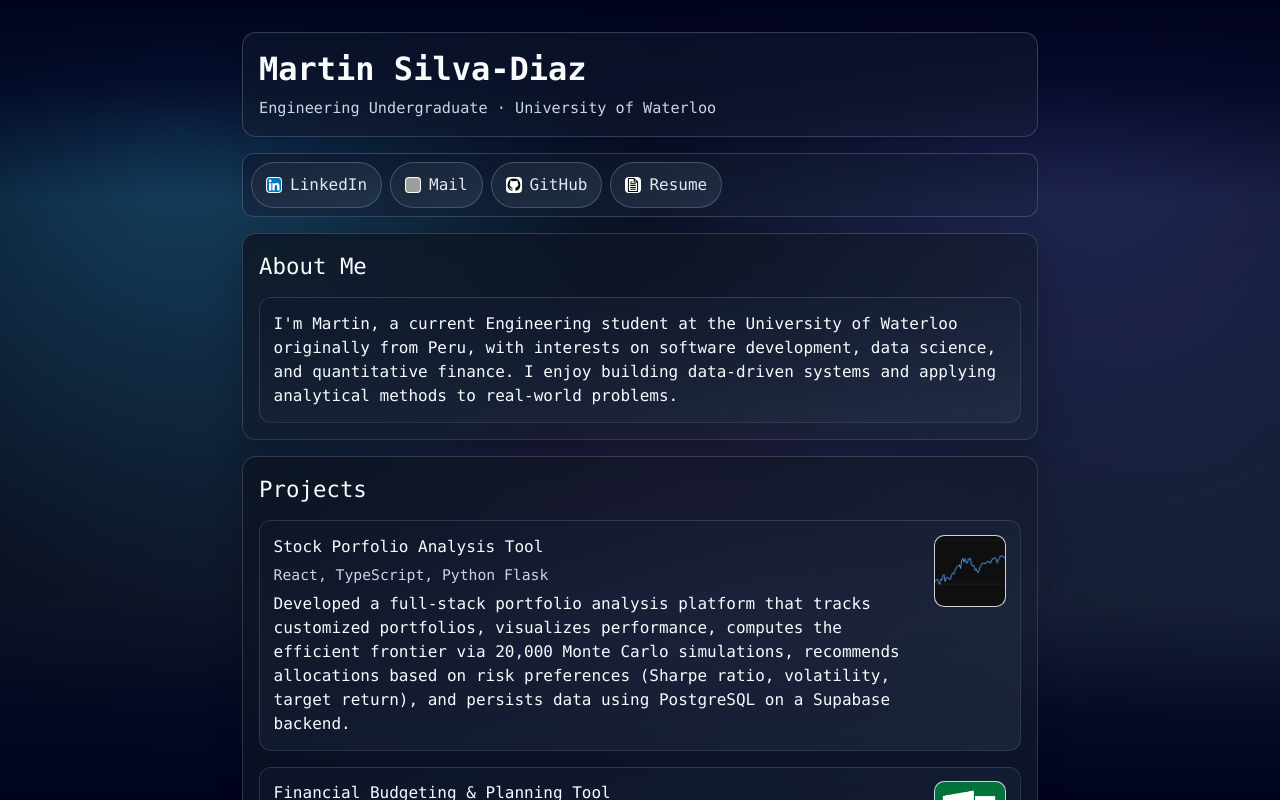
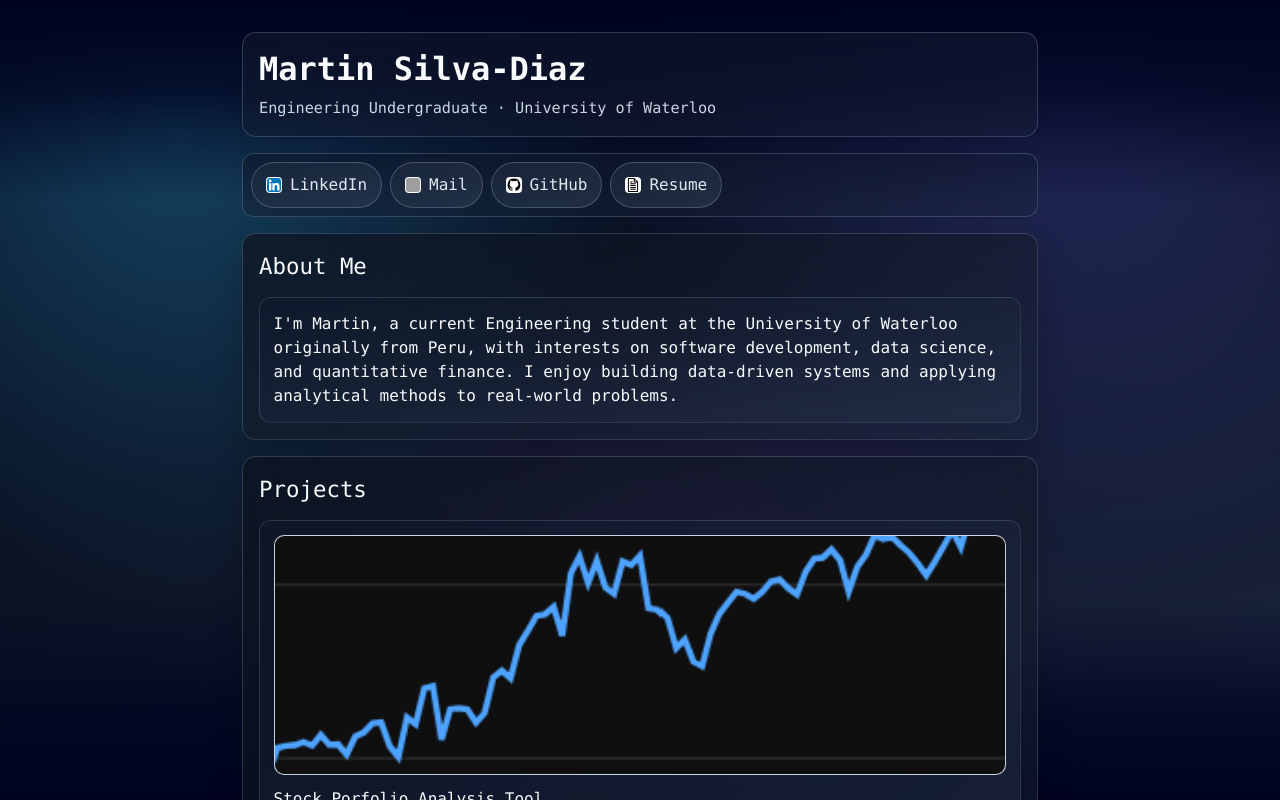
Before and after one commit to Martins26/Martin-Silva-Diaz-Personal-Website, a React (Vite) app: page / in a window 1280 px wide. Shown: the top 800 px of the page. Built offline with nearby package versions, Linux system fonts and the light colour scheme; grey boxes are pictures that could not be loaded.

Commit message:
Adjust project cards to place full-width image above text

```diff
--- a/src/components/ProjectsSection.tsx
+++ b/src/components/ProjectsSection.tsx
@@ -25,6 +25,8 @@ function ProjectItem({
       rightImageSrc={rightImageSrc}
       rightImageAlt={rightImageAlt}
       linkUrl={linkUrl}
+      containerClassName="flex-col items-stretch"
+      imageClassName="order-first h-52 w-full shrink-0 rounded-[10px] border border-slate-400/45 bg-white object-cover md:h-60 sm:h-44"
     />
   );
 }
--- a/src/components/SectionEntryBlock.tsx
+++ b/src/components/SectionEntryBlock.tsx
@@ -5,6 +5,8 @@ type SectionEntryBlockProps = {
   rightImageSrc?: string;
   rightImageAlt?: string;
   linkUrl?: string;
+  containerClassName?: string;
+  imageClassName?: string;
 };
 
 const cardLinkClasses =
@@ -17,11 +19,13 @@ function SectionEntryBlock({
   rightImageSrc,
   rightImageAlt,
   linkUrl = "https://en.wikipedia.org/wiki/Abraham_Lincoln",
+  containerClassName,
+  imageClassName,
 }: SectionEntryBlockProps) {
   return (
     <li>
       <a
-        className={cardLinkClasses}
+        className={`${cardLinkClasses} ${containerClassName ?? ""}`.trim()}
         href={linkUrl}
         target="_blank"
         rel="noopener noreferrer"
@@ -37,7 +41,10 @@ function SectionEntryBlock({
         </div>
         {rightImageSrc ? (
           <img
-            className="h-24 w-24 shrink-0 rounded-[10px] border border-slate-400/45 bg-white object-cover sm:h-[72px] sm:w-[72px] max-[480px]:self-end"
+            className={
+              imageClassName ??
+              "h-24 w-24 shrink-0 rounded-[10px] border border-slate-400/45 bg-white object-cover sm:h-[72px] sm:w-[72px] max-[480px]:self-end"
+            }
             src={rightImageSrc}
             alt={rightImageAlt ?? "Section entry image"}
           />
```
